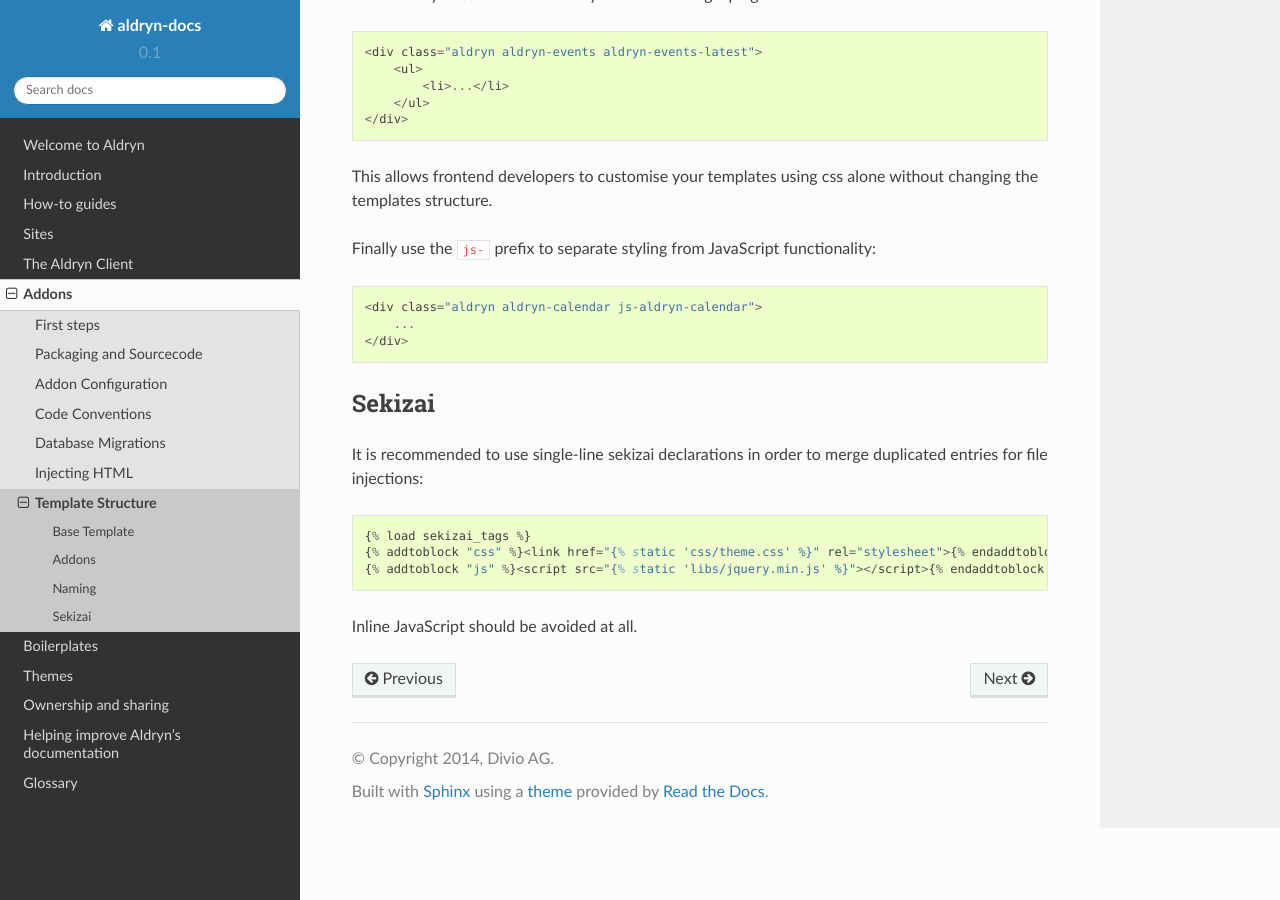
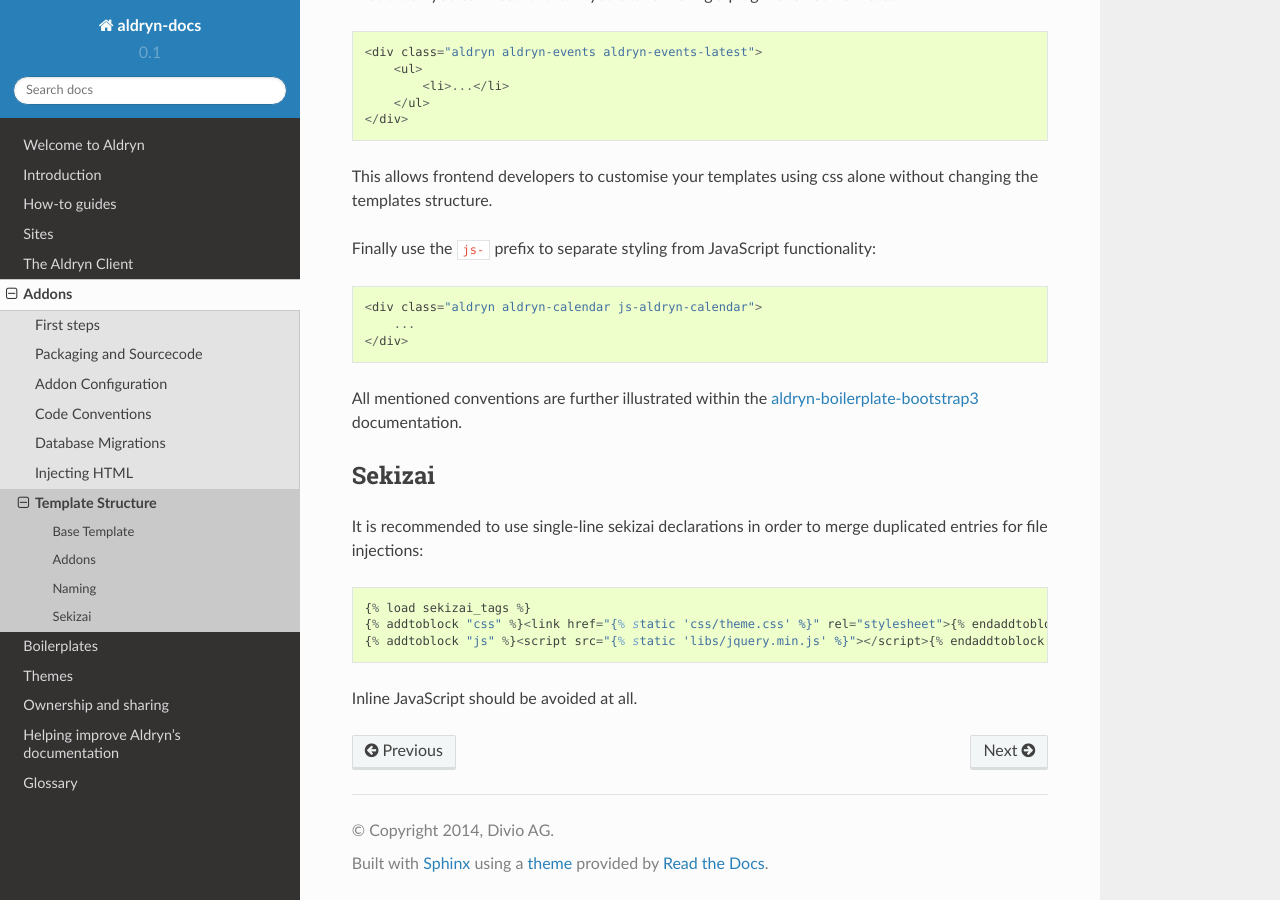
Before and after one commit to aldryn/aldryn-docs, a Sphinx documentation site: the page built from docs/reference/addons/template-structure.rst, in a window 1280 px wide and 900 px high, scrolled down 1765 px. Built offline with Sphinx 7.4.7 and the Read the Docs theme 2.0.0, drawn with Linux system fonts in a browser that asks for light colours.

Commit message:
add link to boilerplate docs

```diff
--- a/docs/reference/addons/template-structure.rst
+++ b/docs/reference/addons/template-structure.rst
@@ -100,6 +100,9 @@ functionality::
         ...
     </div>
 
+All mentioned conventions are further illustrated within the
+`aldryn-boilerplate-bootstrap3 <https://aldryn-boilerplate-bootstrap3.readthedocs.org/en/latest/>`_
+documentation.
 
 Sekizai
 -------
```
